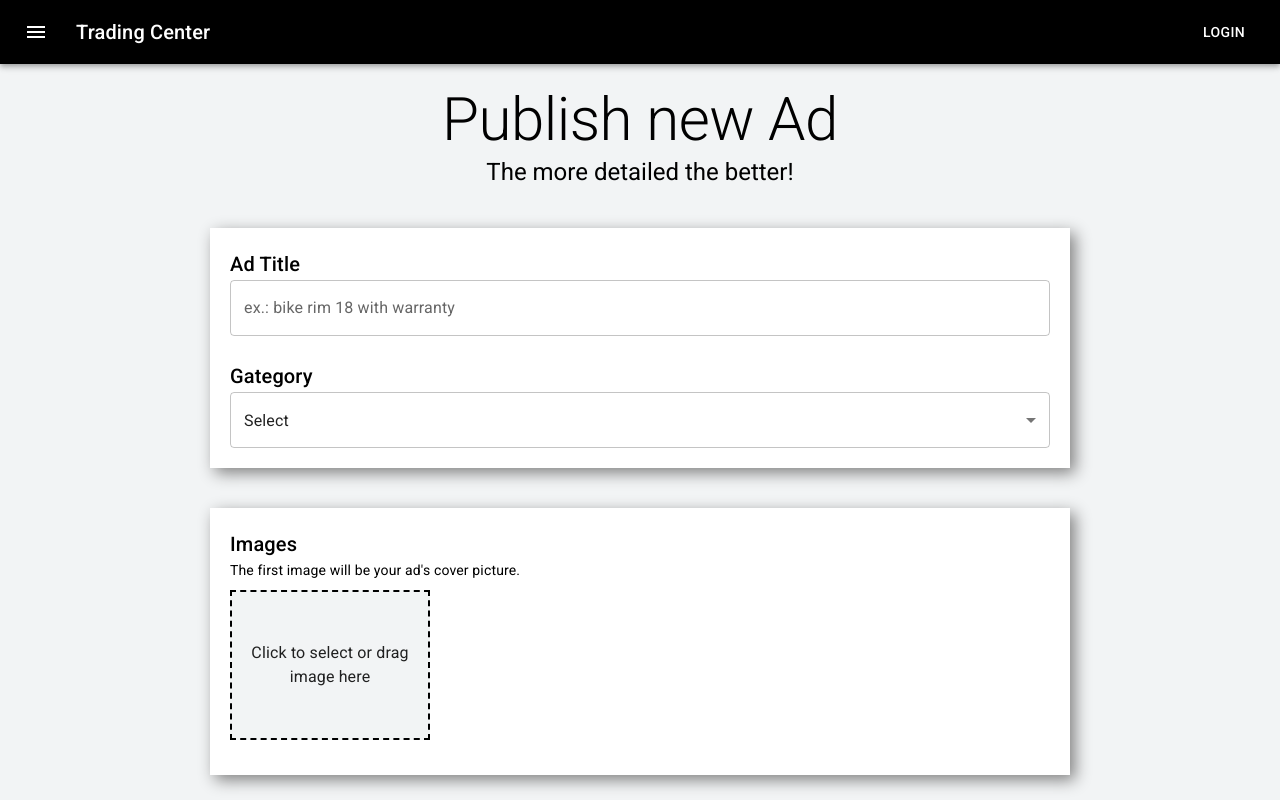
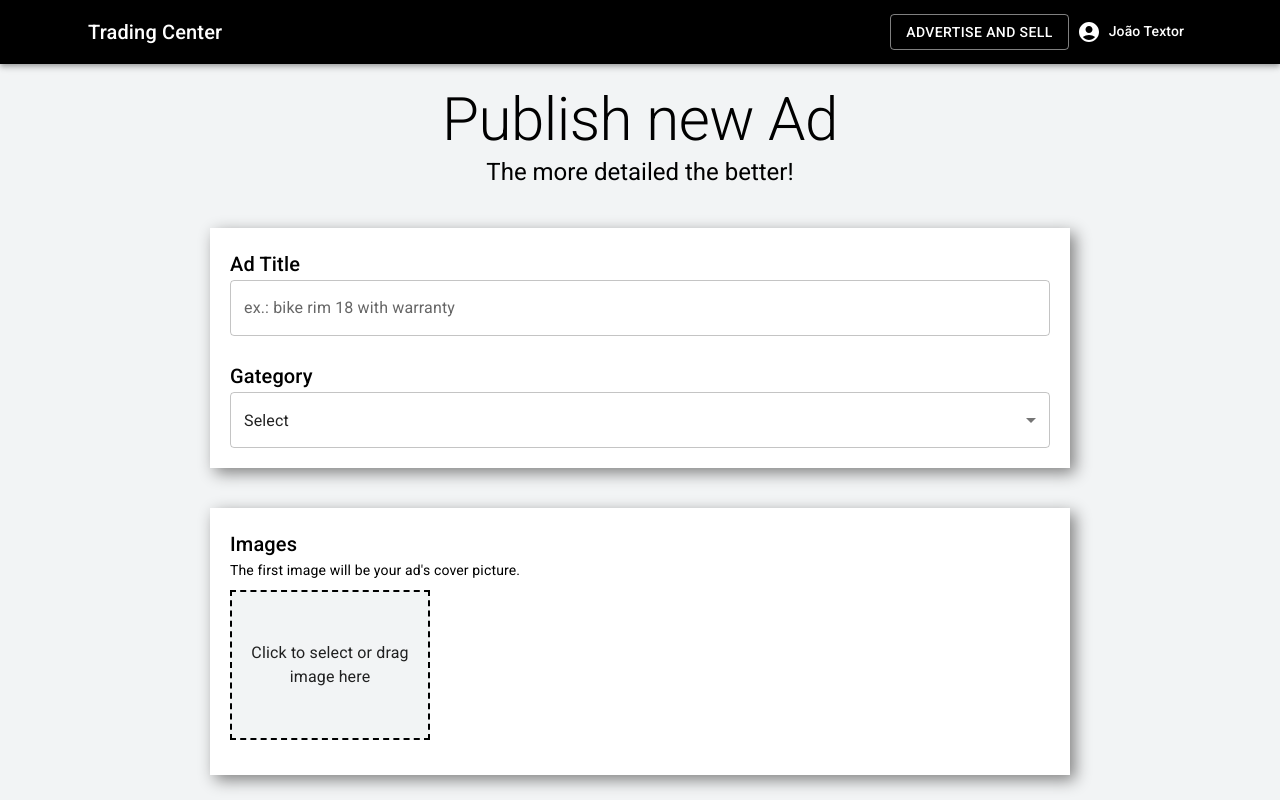
Before and after one commit to joaotextor/trading-center, a Next.js app: page /user/publish in a window 1280 px wide. Shown: the top 800 px of the page. Built offline with nearby package versions, Linux system fonts and the light colour scheme.

Commit message:
Create Menu and changes to the Head

```diff
--- a/src/components/Header.js
+++ b/src/components/Header.js
@@ -1,31 +1,88 @@
-import * as React from 'react'
-import AppBar from '@mui/material/AppBar'
-import Box from '@mui/material/Box'
-import Toolbar from '@mui/material/Toolbar'
-import Typography from '@mui/material/Typography'
-import Button from '@mui/material/Button'
-import IconButton from '@mui/material/IconButton'
-import MenuIcon from '@mui/icons-material/Menu'
+import { useState } from 'react'
+import {
+  AppBar,
+  Box,
+  Toolbar,
+  Typography,
+  Button,
+  Container,
+  IconButton,
+  Avatar,
+  Menu,
+  MenuItem,
+  Divider,
+} from '@mui/material'
+
+import Link from 'next/link'
+import { AccountCircle, MenuIcon } from '@mui/icons-material'
+import { styled } from '@mui/styles'
+
+const MyLink = styled(Link)(({theme}) => ({
+    textDecoration: 'none',
+    ['&:any-link']: {
+      color: theme.palette.primary.main
+    },
+    ['& > button']: {
+      color: theme.palette.secondary.main
+    },
+    ['& .menuItem']: {
+      color: theme.palette.primary.main
+    },
+}))
 
 export default function ButtonAppBar() {
+
+  const [anchorUserMenu, setAnchorUserMenu] = useState(false)
+
+  const openUserMenu = Boolean(anchorUserMenu) //Considering that, when clicked, anchorUserMenu will have a value, openUserMenu will become true. When closing the Menu, anchorUserMenu will be 'null', therefore passing openUserMenu a 'false' state
+
   return (
     <Box sx={{ flexGrow: 1 }}>
       <AppBar position="static">
-        <Toolbar>
-          <IconButton
-            size="large"
-            edge="start"
-            color="inherit"
-            aria-label="menu"
-            sx={{ mr: 2 }}
-          >
-            <MenuIcon />
-          </IconButton>
-          <Typography variant="h6" component="div" sx={{ flexGrow: 1 }}>
-            Trading Center
-          </Typography>
-          <Button color="inherit">Login</Button>
-        </Toolbar>
+        <Container maxWidth="lg">
+          <Toolbar>
+            <Typography className="root-link" variant="h6" component="div" sx={{ flexGrow: 1 }}>
+              Trading Center
+            </Typography>
+            <MyLink href="/user/publish" passHref>
+              <Button color="secondary" variant="outlined">
+                Advertise and Sell
+              </Button>
+            </MyLink>
+            <IconButton sx={{gap: 1}} onClick={(e) => setAnchorUserMenu(e.currentTarget)}>
+              {
+                true === false
+                ? <Avatar src=""/>
+                : <AccountCircle color="secondary"/>
+              }
+              <Typography variant="subtitle2" color="secondary">
+                João Textor
+              </Typography>
+            </IconButton>
+
+            <Menu
+              anchorEl={anchorUserMenu}
+              open={openUserMenu}
+              onClose={() => setAnchorUserMenu(null)}
+              // Use anchorOrigin if needed to reposition the menu
+              // anchorOrigin={{
+              //   vertical: 'bottom',
+              //   horizontal: 'left'
+              // }}
+            >
+              <MyLink href="/user/dashboard" passHref>
+                <MenuItem className="menuItem">My Ads</MenuItem>
+              </MyLink>
+
+              <MyLink href="/user/publish" passHref>
+                <MenuItem className="menuItem">Publish new Ad</MenuItem>
+              </MyLink>
+
+              <Divider />
+              <MenuItem>Logout</MenuItem>
+            </Menu>
+          </Toolbar>
+          </Container>
       </AppBar>
     </Box>
   )
```
Also changed, not shown: pages/index.js (+5 -52 lines).
